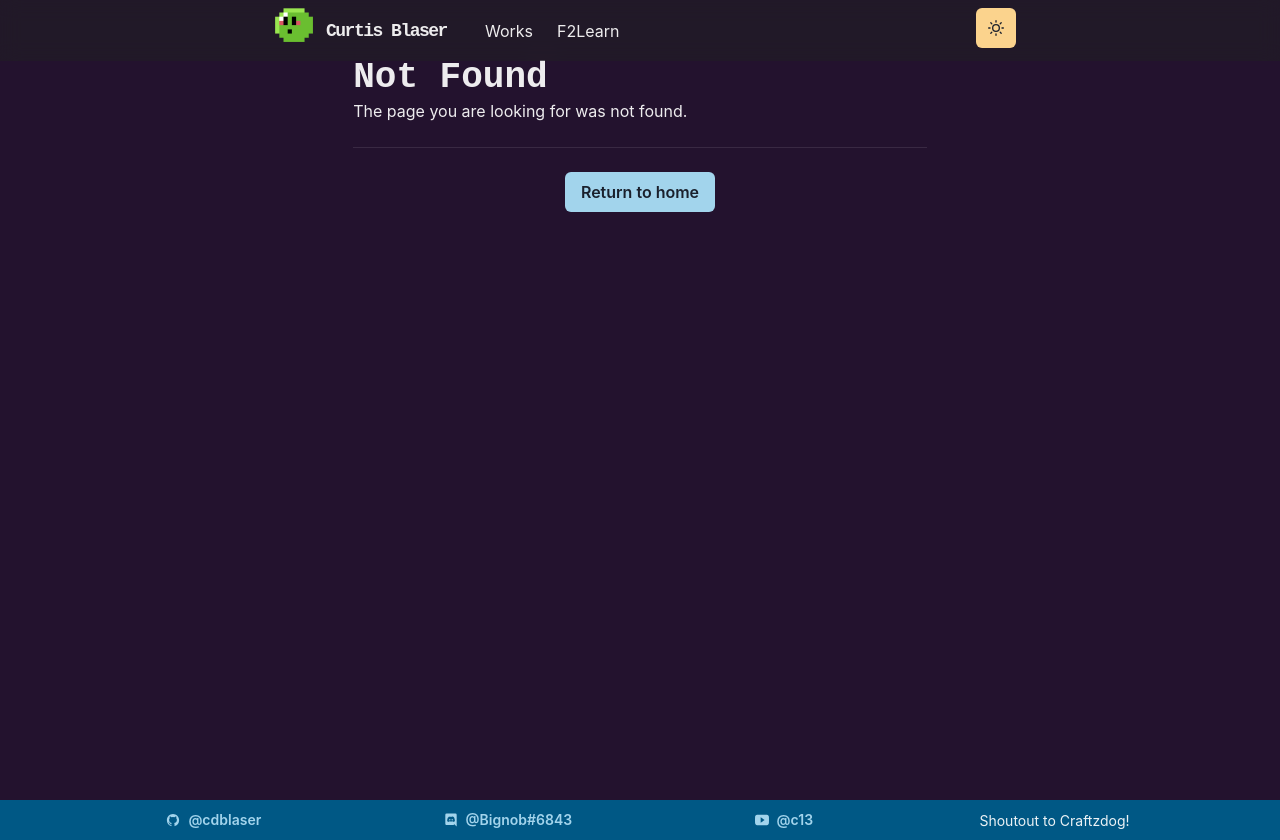
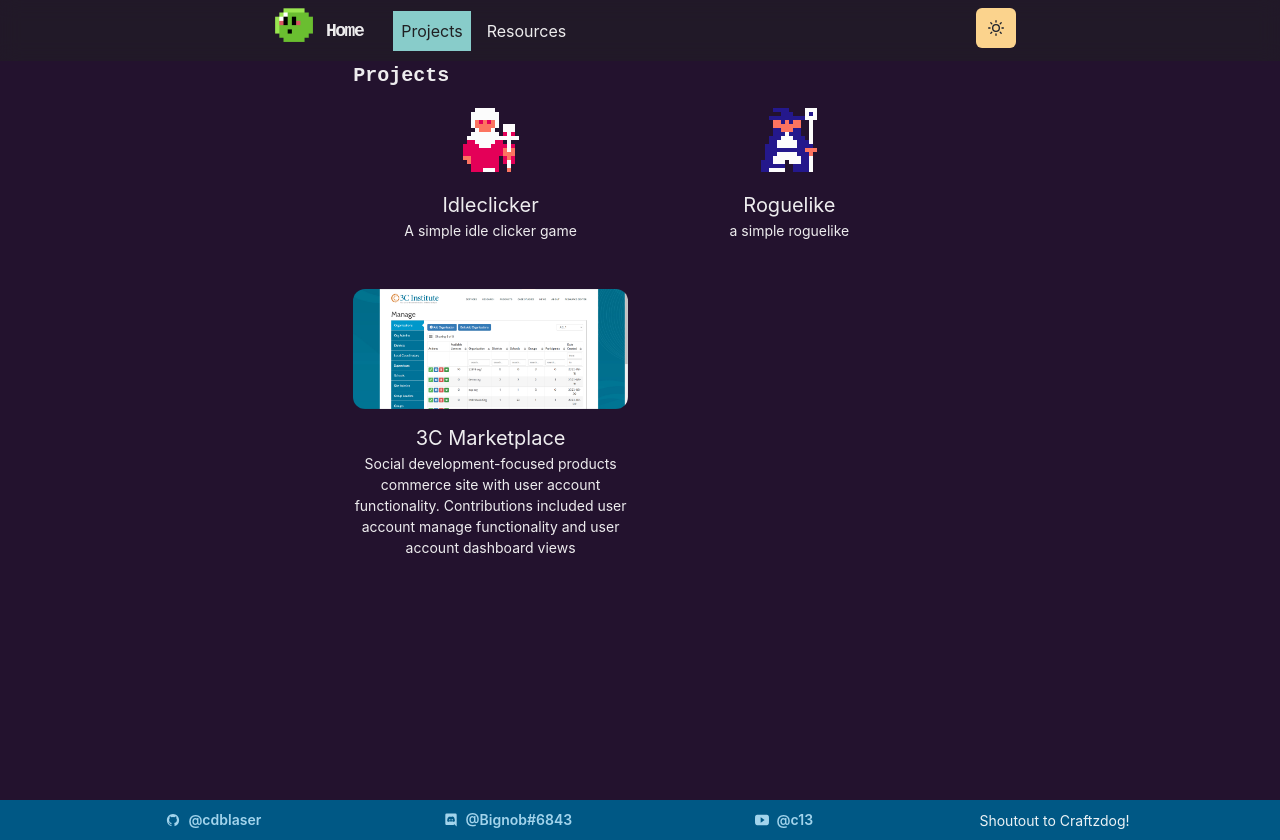
Before and after one commit to cdblaser/my-portfolio, a Next.js app: page /projects in a window 1280 px wide. Before the commit this address had no page. Built offline with nearby package versions, Linux system fonts and the light colour scheme.

Commit message:
changes route names. small content changes

```diff
--- a/components/grid-item.js
+++ b/components/grid-item.js
@@ -21,9 +21,9 @@ export const GridItem = ({ children, href, title, thumbnail }) => (
   </Box>
 );
 
-export const WorkGridItem = ({ children, id, title, thumbnail }) => (
+export const ProjectGridItem = ({ children, id, title, thumbnail }) => (
   <Box w="100%" align="center">
-    <NextLink href={`/works/${id}`} scroll={false}>
+    <NextLink href={`/projects/${id}`} scroll={false}>
       <LinkBox cursor="pointer">
         <Image
           src={thumbnail}
@@ -32,7 +32,7 @@ export const WorkGridItem = ({ children, id, title, thumbnail }) => (
           placeholder="empty"
           unoptimized={true}
         />
-        <LinkOverlay href={`/works/${id}`}>
+        <LinkOverlay href={`/projects/${id}`}>
           <Text mt={2} fontSize={20} colorScheme="telegram">
             {title}
           </Text>
--- a/components/logo.js
+++ b/components/logo.js
@@ -39,7 +39,7 @@ const Logo = () => {
             ml={3}
             mt={4}
           >
-            Curtis Blaser
+            Home
           </Text>
         </LogoBox>
       </a>
--- a/components/navbar.js
+++ b/components/navbar.js
@@ -69,11 +69,11 @@ const Navbar = (props) => {
           flexGrow={1}
           mt={{ base: 4, nmd: 0 }}
         >
-          <LinkItem href="/works" path={path}>
-            Works
+          <LinkItem href="/projects" path={path}>
+            Projects
           </LinkItem>
-          <LinkItem href="/learn" path={path}>
-            F2Learn
+          <LinkItem href="/resources" path={path}>
+            Resources
           </LinkItem>
         </Stack>
         <Box flex={1} align="right">
@@ -90,11 +90,11 @@ const Navbar = (props) => {
                 <NextLink href="/" scroll={false}>
                   <MenuItem as={Link}>About</MenuItem>
                 </NextLink>
-                <NextLink href="/works" scroll={false}>
-                  <MenuItem as={Link}>Works</MenuItem>
+                <NextLink href="/projects" scroll={false}>
+                  <MenuItem as={Link}>Projects</MenuItem>
                 </NextLink>
-                <NextLink href="/learn" scroll={false}>
-                  <MenuItem as={Link}>F2Learn</MenuItem>
+                <NextLink href="/resources" scroll={false}>
+                  <MenuItem as={Link}>Resources</MenuItem>
                 </NextLink>
               </MenuList>
             </Menu>
--- a/components/paragraph.js
+++ b/components/paragraph.js
@@ -1,6 +1,6 @@
 import styled from "@emotion/styled";
 const Paragraph = styled.p`
-  text-align: justify;
+  text-align: left;
   text-indent: 1em;
   hyphens: auto;
 `;
--- a/components/work.js
+++ b/components/project.js
@@ -4,8 +4,8 @@ import { ChevronRightIcon } from "@chakra-ui/icons";
 
 export const Title = ({ children }) => (
   <Box>
-    <NextLink href="/works">
-      <Link>Works</Link>
+    <NextLink href="/projects">
+      <Link>Projects</Link>
     </NextLink>
     <span>
       &nbsp;
@@ -18,7 +18,7 @@ export const Title = ({ children }) => (
   </Box>
 );
 
-export const WorkImage = ({ src, alt }) => (
+export const ProjectImage = ({ src, alt }) => (
   <Image borderRadius="lg" w="full" src={src} alt={alt} mb={4} />
 );
 
--- a/pages/works.js
+++ b/pages/projects.js
@@ -1,36 +1,36 @@
 import { Container, Heading, SimpleGrid, Divider } from "@chakra-ui/react";
 import Section from "../components/section";
-import { WorkGridItem, PortfolioGridItem } from "../components/grid-item";
+import { ProjectGridItem, PortfolioGridItem } from "../components/grid-item";
 import thumbIdleclicker from "../public/images/Lily.gif";
 import thumbRoguelike from "../public/images/Wiz.gif";
-import thumb3c from "../public/images/works/works3cManagePageSample.png";
+import thumb3c from "../public/images/projects/3cManagePageSample.png";
 import Layout from "../components/layouts/article";
 
-const Works = () => {
+const Projects = () => {
   return (
-    <Layout title="Works">
+    <Layout title="Projects">
       <Container>
         <Heading as="h3" fontSize={20} mb={4} mt={2}>
-          Works
+          Projects
         </Heading>
         <SimpleGrid columns={[1, 1, 2]} gap={6}>
           <Section>
-            <WorkGridItem
+            <ProjectGridItem
               id="idleclicker"
               title="Idleclicker"
               thumbnail={thumbIdleclicker}
             >
               A simple idle clicker game
-            </WorkGridItem>
+            </ProjectGridItem>
           </Section>
           <Section>
-            <WorkGridItem
+            <ProjectGridItem
               id="roguelike"
               title="Roguelike"
               thumbnail={thumbRoguelike}
             >
               a simple roguelike
-            </WorkGridItem>
+            </ProjectGridItem>
           </Section>
           <Section>
             <PortfolioGridItem
@@ -50,5 +50,5 @@ const Works = () => {
   );
 };
 
-export default Works;
+export default Projects;
 export { getServerSideProps } from "../components/chakra";
--- a/pages/learn.js
+++ b/pages/resources.js
@@ -5,8 +5,8 @@ import { GridItem } from "../components/grid-item";
 
 import thumbJohn from "../public/images/ominousSwordsman.png";
 
-const Learn = () => (
-  <Layout title="Learn">
+const Resources = () => (
+  <Layout title="Resources">
     <Container>
       <Heading as="h3" fontSize={20} mb={4} mt={2}>
         My collection of the best f2p links to learn web dev
@@ -24,5 +24,5 @@ const Learn = () => (
   </Layout>
 );
 
-export default Learn;
+export default Resources;
 export { getServerSideProps } from "../components/chakra";
```
Also changed, not shown: components/footer.js (+1 -18 lines), pages/index.js (+6 -8 lines), pages/projects/idleclicker.js (renamed from pages/works/idleclicker.js), public/images/projects/3cManagePageSample.png (renamed from public/images/works/works3cManagePageSample.png).
